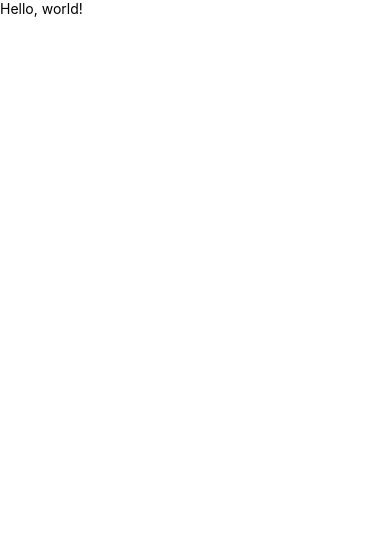
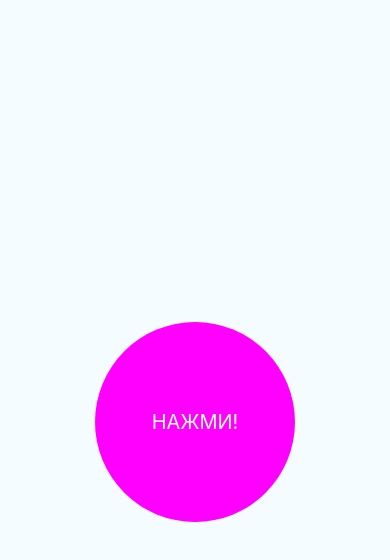
Before and after one commit to vlsu-labs/bss-mobile-lab-10, a React Native app: screen / in a window 390 px wide. Shown: the top 560 px of the page. Built offline with nearby package versions, Linux system fonts and the light colour scheme.

Commit message:
second example

```diff
--- a/App.tsx
+++ b/App.tsx
@@ -1,15 +1,49 @@
-import React from "react";
-import { StyleSheet, Text, View } from "react-native";
-export default class App extends React.Component {
+import React, { Component } from "react";
+import { StyleSheet, Text, View, TouchableHighlight } from "react-native";
+class App extends Component {
+ constructor(props) {
+ super(props);
+ this.state = { pressing: false };
+ }
+ _onPressIn = () => {
+ this.setState({ pressing: true });
+ };
+ _onPressOut = () => {
+ this.setState({ pressing: false });
+ };
  render() {
- return ( <Text>Hello, world!</Text> );
+ return (
+ <View style={styles.container}>
+ <TouchableHighlight
+ onPressIn={this._onPressIn}
+ onPressOut={this._onPressOut}
+ style={styles.touchable}
+ >
+ <View style={styles.button}>
+ <Text style={styles.welcome}>
+ {this.state.pressing ? "НАЖАТО!" : "НАЖМИ!"}
+ </Text>
+ </View>
+ </TouchableHighlight>
+ </View>
+ );
  }
 }
 const styles = StyleSheet.create({
- container: {
- flex: 1,
- backgroundColor: "#fff",
- alignItems: "center",
- justifyContent: "center"
+container: {
+flex: 1,
+justifyContent: "center",
+alignItems: "center",
+backgroundColor: "#F5FCFF"
+ },
+welcome: { fontSize: 20, textAlign: "center", margin: 10, color: "#FFFFFF" },
+touchable: { borderRadius: 100 },
+button: {
+backgroundColor: "#FF00FF",
+borderRadius: 100,
+height: 200,
+width: 200,
+justifyContent: "center"
  }
 });
+export default App;
```
